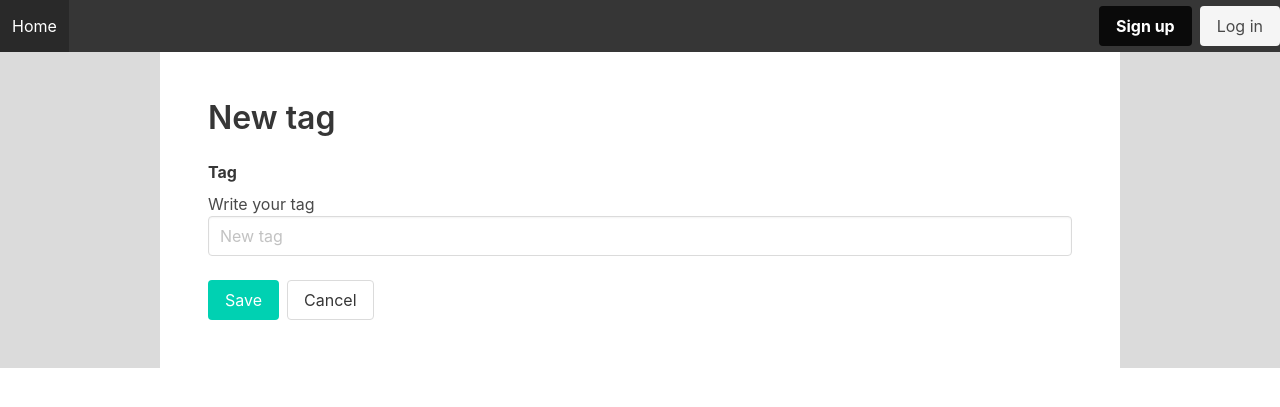
After one commit to m1lk4/todolist_app, a Flask app: page /tags/ in a window 1280 px wide. The commit adds this page. Shown: the top 407 px of the page. Run offline with Flask 3, Linux system fonts and the light colour scheme; some libraries are stand-ins or nearby versions.

Commit message:
Agrego creación de tags para tareas

```diff
--- a/src/__init__.py
+++ b/src/__init__.py
@@ -3,6 +3,7 @@ from flask import Flask
 from src.routes.list import list_blueprint
 from src.routes.task import task_blueprint
 from src.routes.auth import auth_blueprint
+from src.routes.tag import tag_blueprint
 from src.routes import home_blueprint
 from src.config import ConfigDev
 from src.database.todolist import db
@@ -20,5 +21,6 @@ def create_app(static_folder="static"):
     app.register_blueprint(task_blueprint)
     app.register_blueprint(auth_blueprint)
     app.register_blueprint(home_blueprint)
+    app.register_blueprint(tag_blueprint)
 
     return app
--- a/src/models/task.py
+++ b/src/models/task.py
@@ -2,6 +2,8 @@ from datetime import datetime
 
 from src.database.todolist import db
 from src.models.user import User
+
+from src.models import tags_tasks_association
 
 
 class Task(db.Model):
@@ -20,3 +22,6 @@ class Task(db.Model):
 
     user_id = db.Column(db.Integer, db.ForeignKey("users.id"))
     user = db.relationship("User", back_populates="tasks")
+
+
+tags = db.relationship("Tag", secondary=tags_tasks_association, backref="tasks")
--- /dev/null
+++ b/src/routes/tag.py
@@ -0,0 +1,23 @@
+from flask import Blueprint
+from flask import render_template
+from flask import request
+from flask import redirect
+from flask import url_for
+
+from src.core import board
+
+tag_blueprint = Blueprint("tag", __name__, url_prefix="/tags")
+
+
+@tag_blueprint.get("/")
+def new():
+
+    return render_template("tags/new.html")
+
+
+@tag_blueprint.post("/")
+def create():
+    tag_name = request.form.get("name")
+    board.create_tag(tag_name)
+
+    return redirect(url_for("list.index"))
--- a/src/templates/home.html
+++ b/src/templates/home.html
@@ -1,6 +1,6 @@
 {% extends "layout.html" %}
 
-{% block home %}
+{% block body %}
 <a href="{{ url_for('list.index')}}">
   <img src="{{ url_for('static', filename='home_img.png') }}" alt="" >
 </a>
--- a/src/templates/lists/show.html
+++ b/src/templates/lists/show.html
@@ -30,6 +30,7 @@
           <tr>
             <th></th>
             <th>Task Name</th>
+            <th>Tags</th>
             <th>Status</th>
             <th>Priority</th>
             <th>Due Date</th>
@@ -42,6 +43,7 @@
               {% if task.status=="Done" %}
                 <td><i class="fa-solid fa-circle-check"></i></td>
                 <td><strike>{{ task.name }}</strike></td>
+                <td><strike>tags</strike></td>
                 <td><strike>{{ task.status }}</strike></td>
                 <td><strike>{{ task.priority }}</strike></td>
                 <td><strike>{{ task.due_date }}</strike></td>
@@ -49,6 +51,7 @@
               {% else %}
               <td><i class="fa-regular fa-circle"></i></td>
               <td>{{ task.name }}</td>
+              <td>tags</td>
               <td>{{ task.status }}</td>
               <td>{{ task.priority }}</td>
               <td>{{ task.due_date }}</td>
--- /dev/null
+++ b/src/templates/tags/new.html
@@ -0,0 +1,32 @@
+{% extends "layout.html" %}
+
+{% block body %}
+<section class="section">
+<div class="hero-head">
+  <h1 class="title">New tag</h1>
+  <form method="post" action="">
+    <div class="block">
+
+      <div class="field">
+        <label class="label" for="name">Tag</label>
+        <p>Write your tag</p>
+        <div class="control">
+          <input class="input" type="text" id="name" name="name" placeholder="New tag">
+        </div>
+      </div>
+    </div>
+
+    <div class="block">
+      <div class="buttons">
+        <button class="button is-primary" type="submit" href="">
+          <span>Save</span>
+        </button>
+        <a class="button" href="">
+          <span>Cancel</span>
+        </a>
+      </div>
+    </div>
+  </form>
+</div>
+</section>
+{% endblock %}
```
Also changed, not shown: src/core/board/__init__.py (+16 -0 lines), src/models/__init__.py (+7 -0 lines), src/models/tag.py (added, +11 -0 lines), src/routes/task.py (+14 -12 lines), src/templates/tasks/new.html (+13 -0 lines).
